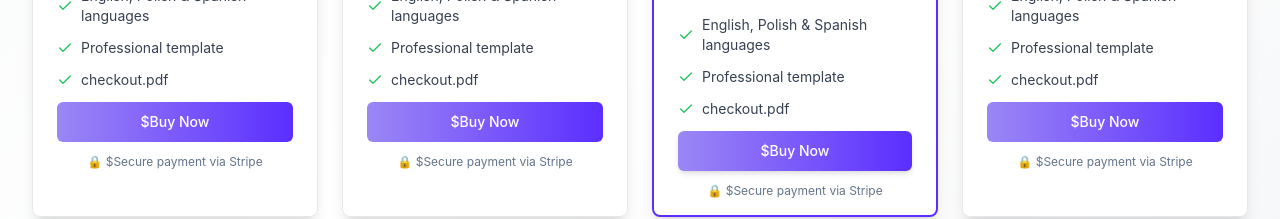
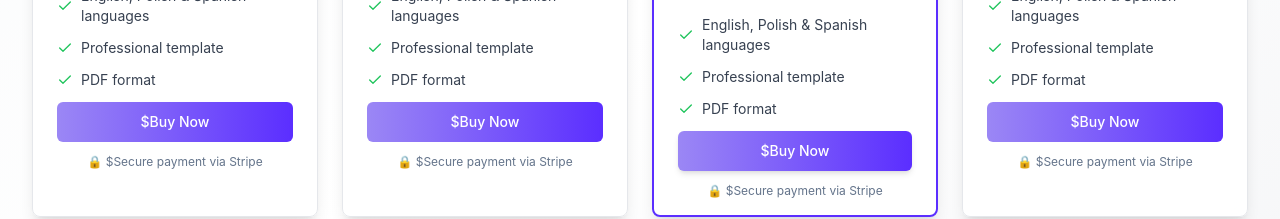
Before and after one commit to juliuszmandrosz/quick-cv, a Next.js app: page /checkout in a window 1280 px wide. Shown: the part 491-710 px from the top of the page. Built offline with nearby package versions, Linux system fonts and the light colour scheme; no server answers.

Commit message:
fix translation

```diff
--- a/contexts/LanguageContext.tsx
+++ b/contexts/LanguageContext.tsx
@@ -279,7 +279,7 @@ export const translations = {
     "checkout.cvs": "CVs",
     "checkout.languages": "English, Polish & Spanish languages",
     "checkout.template": "Professional template",
-    "checkout.c": "PDF format",
+    "checkout.pdf": "PDF format",
     "checkout.buyNow": "Buy Now",
     "checkout.securePayment": "Secure payment via Stripe",
     "checkout.back": "Back",
```
